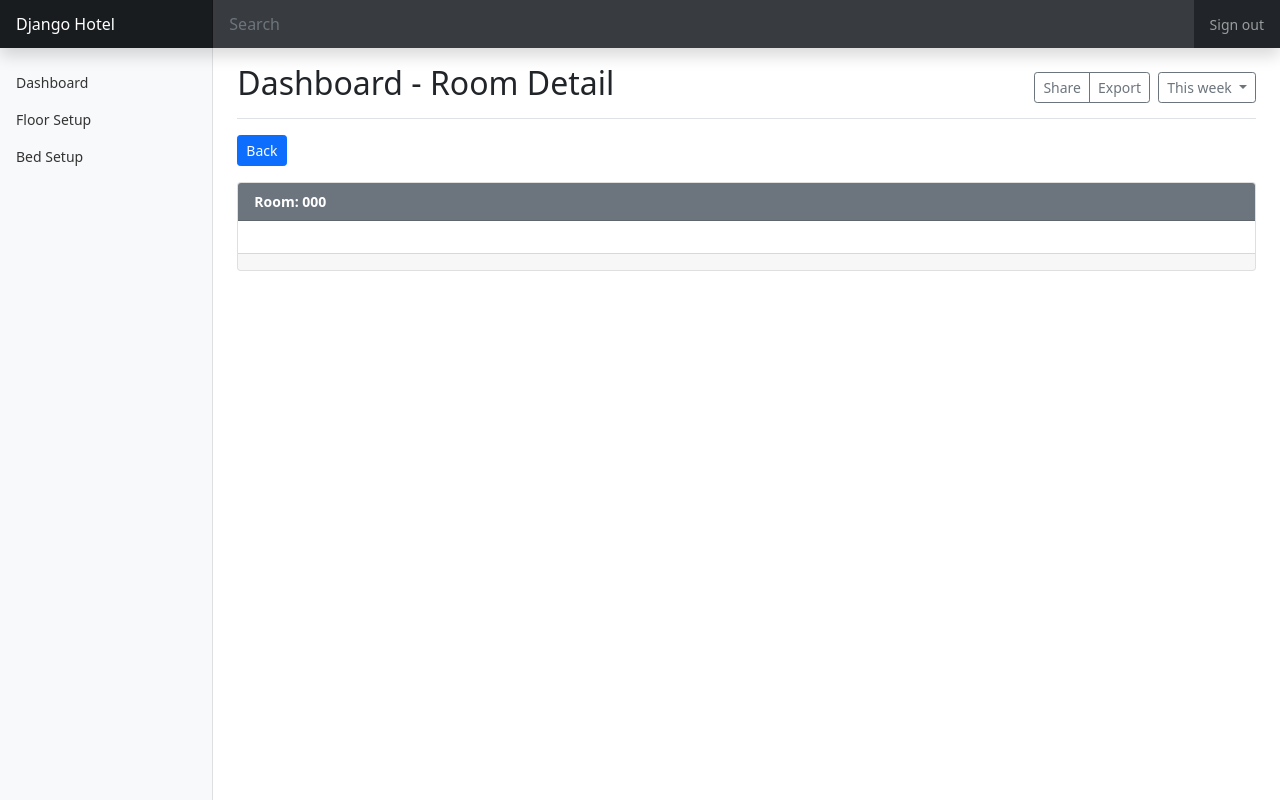
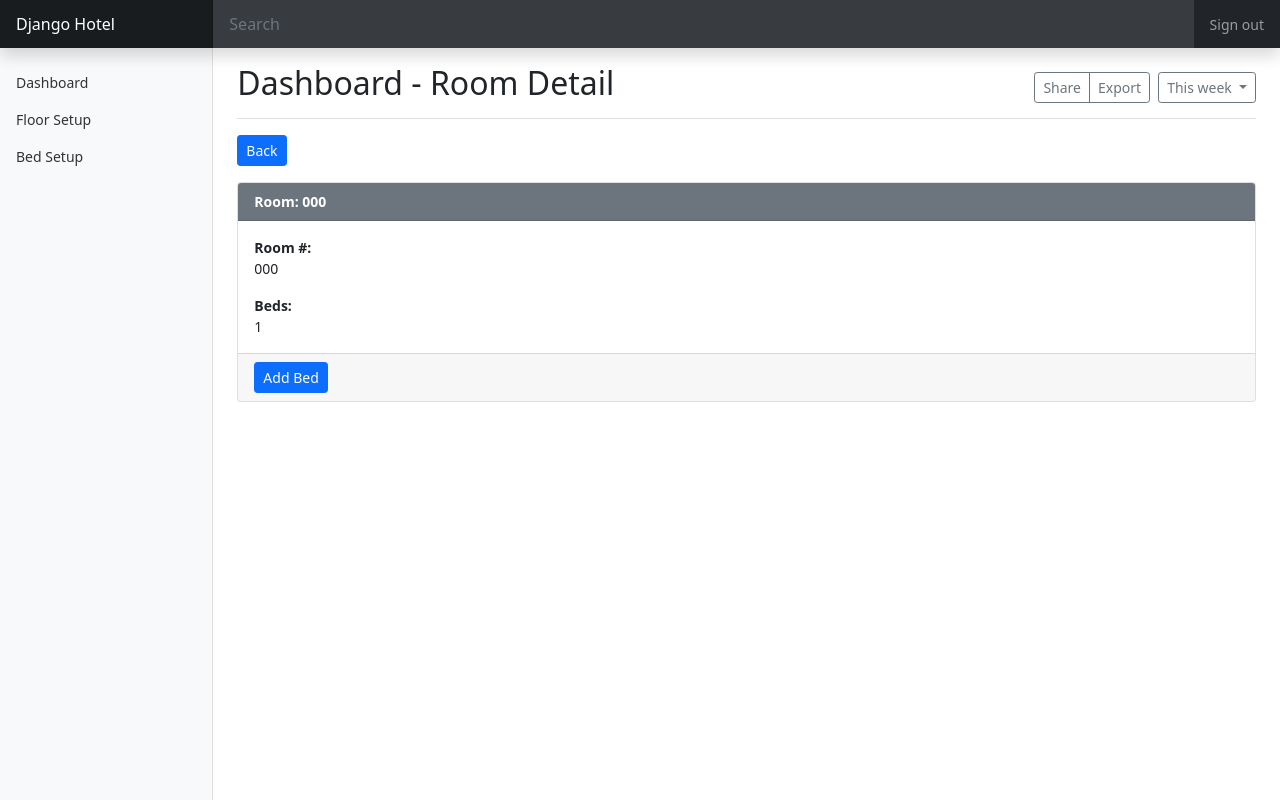
Before and after one commit to majormunky/DjangoHotel, a Django app: page /dashboard/room-detail/1 in a window 1280 px wide. Run offline with Django 3.2, Linux system fonts and the light colour scheme; tables that the repository leaves empty hold one stand-in row (values such as "Sample post").

Commit message:
Added more info about the room on the room detail page.  Setup button to add bed, no bed adding yet though

```diff
--- a/dashboard/templates/dashboard/room-detail.html
+++ b/dashboard/templates/dashboard/room-detail.html
@@ -15,10 +15,17 @@
 				Room: {{room_data.number}}
 			</div>
 			<div class="card-body">
-
+				<div class="mb-3">
+					<div class="fw-bold">Room #:</div>
+					<div>{{room_data.number}}</div>
+				</div>
+				<div>
+					<div class="fw-bold">Beds:</div>
+					<div>{{room_data.bed_count}}</div>
+				</div>
 			</div>
 			<div class="card-footer">
-
+				<button class="btn btn-primary btn-sm">Add Bed</button>
 			</div>
 		</div>
 	</div>
```
